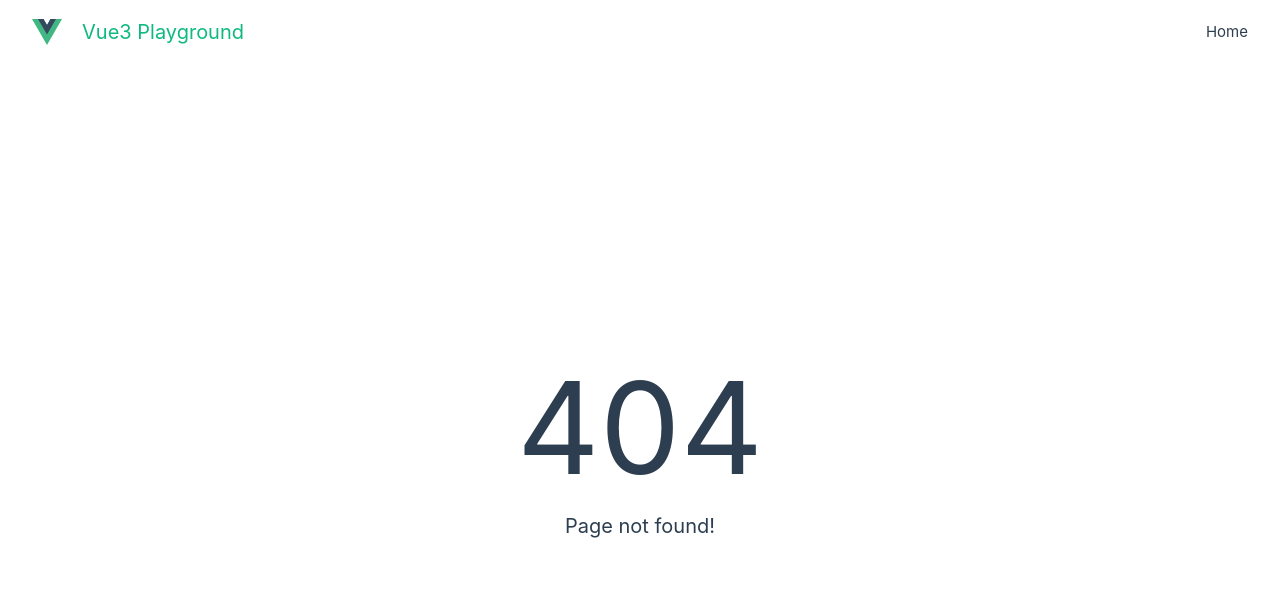
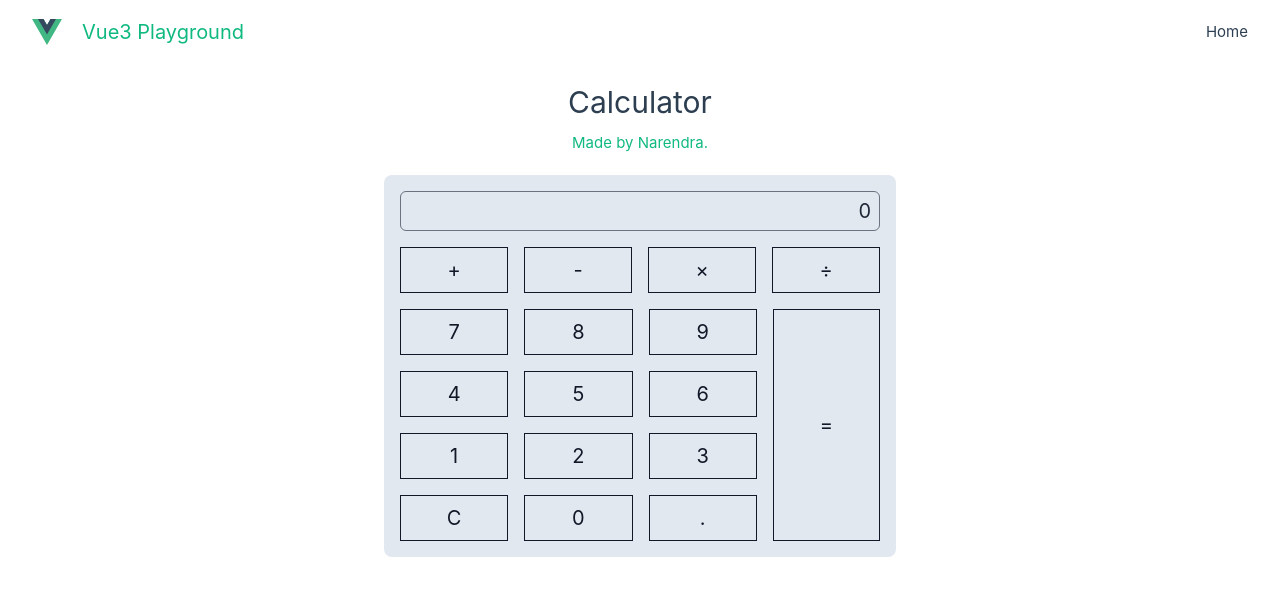
Before and after one commit to narendra087/vue3-playground, a Vue app: page /project/calculator in a window 1280 px wide. Before the commit this address had no page. Shown: the top 596 px of the page. Built offline with nearby package versions, Linux system fonts and the light colour scheme.

Commit message:
[ADD] Calculator View

```diff
--- a/src/components/ProjectCard.vue
+++ b/src/components/ProjectCard.vue
@@ -1,12 +1,16 @@
 <template>
-  <div class="card p-3 min-h-[150px] rounded-lg border border-emerald-500 cursor-pointer flex justify-center items-center">
-    <p class="text-xl">{{title}}</p>
-  </div>
+  <RouterLink :to="{ name: name || '' }">
+    <div class="card p-3 min-h-[150px] rounded-lg border border-emerald-500 cursor-pointer flex justify-center items-center">
+      <p class="text-xl">{{title}}</p>
+    </div>
+  </RouterLink>
 </template>
 
 <script setup lang="ts">
+  import { RouterLink } from 'vue-router'
   defineProps<{
     title: string,
+    name: string,
     image: any,
   }>()
 </script>
--- a/src/router/index.ts
+++ b/src/router/index.ts
@@ -18,6 +18,11 @@ const router = createRouter({
       // which is lazy-loaded when the route is visited.
       component: () => import('../views/AboutView.vue')
     },
+    {
+      path: '/project/calculator',
+      name: 'calculator',
+      component: () => import('../views/projects/CalculatorView.vue')
+    },
 
     // !!! Route error handling
     {
--- a/src/views/MenuView.vue
+++ b/src/views/MenuView.vue
@@ -8,9 +8,9 @@
     <section id="content" class="pt-5">
       <p class="text-lg mb-5">Project List:</p>
       <div class="grid lg:grid-cols-4 md:grid-cols-3 sm:grid-cols-2 gap-5">
-        <ProjectCard title="Calculator" image="" />
-        <ProjectCard title="To-do-list" image="" />
-        <ProjectCard title="Weather" image="" />
+        <ProjectCard title="Calculator" name="calculator" image="" />
+        <ProjectCard title="To-do-list" name="" image="" />
+        <ProjectCard title="Weather" name="" image="" />
       </div>
     </section>
   </div>
--- /dev/null
+++ b/src/views/projects/CalculatorView.vue
@@ -0,0 +1,80 @@
+<template>
+  <div id="calc">
+    <section id="about" class="flex flex-col gap-1 md:gap-3 items-center">
+      <h1 class="md:text-3xl sm:text-2xl text-xl text-center">Calculator</h1>
+      <p class="text-emerald-500">Made by Narendra.</p>
+    </section>
+
+    <section id="calc-body" class="max-w-lg mt-5 mx-auto rounded-lg bg-slate-200 p-4">
+      <div class="border rounded-md border-gray-500 h-10 text-gray-800 text-xl flex items-center justify-end p-2 cursor-default">
+        {{ numValue }}
+      </div>
+
+      <div class="buttons mt-4 grid gap-4">
+        <div class="operators grid grid-cols-4 gap-4">
+          <div class="btn-calc">+</div>
+          <div class="btn-calc">-</div>
+          <div class="btn-calc">&times;</div>
+          <div class="btn-calc">&divide;</div>
+        </div>
+        <div class="container-buttons grid gap-4">
+          <div class="grid grid-rows-3 gap-4">
+            <div class="numbers grid grid-cols-3 gap-4 sm">
+              <div class="btn-calc">7</div>
+              <div class="btn-calc">8</div>
+              <div class="btn-calc">9</div>
+            </div>
+            <div class="numbers grid grid-cols-3 gap-4">
+              <div class="btn-calc">4</div>
+              <div class="btn-calc">5</div>
+              <div class="btn-calc">6</div>
+            </div>
+            <div class="numbers grid grid-cols-3 gap-4">
+              <div class="btn-calc">1</div>
+              <div class="btn-calc">2</div>
+              <div class="btn-calc">3</div>
+            </div>
+            <div class="numbers grid grid-cols-3 gap-4">
+              <div class="btn-calc">C</div>
+              <div class="btn-calc">0</div>
+              <div class="btn-calc">.</div>
+            </div>
+          </div>
+          <div class="btn-calc">=</div>
+        </div>
+      </div>
+    </section>
+  </div>
+</template>
+
+<script lang="ts">
+  import {ref } from 'vue';
+
+  export default {
+    setup() {
+      const numValue:any = ref(0)
+
+      return {
+        numValue,
+      }
+    }
+  }
+
+</script>
+
+<style>
+  .btn-calc {
+    @apply text-gray-900 text-xl flex items-center justify-center border border-gray-900 p-2 cursor-pointer;
+  }
+
+  .container-buttons {
+    transition: all 0.3s;
+    grid-template-columns: 3.5fr 1fr;
+  }
+
+  @media (min-width: 475px) {
+    .container-buttons {
+      grid-template-columns: 3.33fr 1fr;
+    }
+  }
+</style>
```
